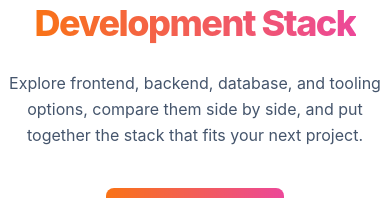
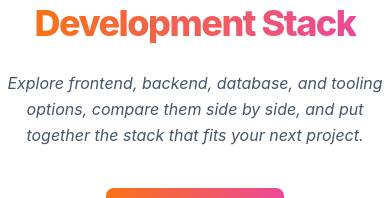
Before and after one commit to borshon07/B-14-A05--DevStack-, a React (Vite) app: page / in a window 390 px wide. Shown: the part 161-359 px from the top of the page. Built offline with nearby package versions, Linux system fonts and the light colour scheme.

Commit message:
Update Nav and Mobile styles

```diff
--- a/src/MainHeros/HeroSection.tsx
+++ b/src/MainHeros/HeroSection.tsx
@@ -12,7 +12,7 @@ export default function HeroSection() {
           </span>
         </h1>
 
-        <p className="mt-6 max-w-[576px] text-base leading-relaxed text-slate-600 sm:text-lg sm:leading-[29px]">
+        <p className="italic mt-6 max-w-[576px] text-base leading-relaxed text-slate-600 sm:text-lg sm:leading-[29px]">
           Explore frontend, backend, database, and tooling options, compare them
           side by side, and put together the stack that fits your next project.
         </p>
--- a/src/index.css
+++ b/src/index.css
@@ -1,6 +1,4 @@
 @import "tailwindcss";
-
-/* Single source of truth for the brand gradient */
 
 :root {
   --gradient-brand: linear-gradient(90deg, #f97316 0%, #ec4899 50%, #7c3aed 100%);
@@ -16,6 +14,7 @@
 .bg-gradient-brand {
   background-image: var(--gradient-brand);
 }
+
 .text-gradient-brand {
   background-image: var(--gradient-brand);
   background-size: 200% auto;
```
Also changed, not shown: src/MainHeros/Nav.tsx (+1 -14 lines), 1 other file (tests, documents, lock files or other folders).
